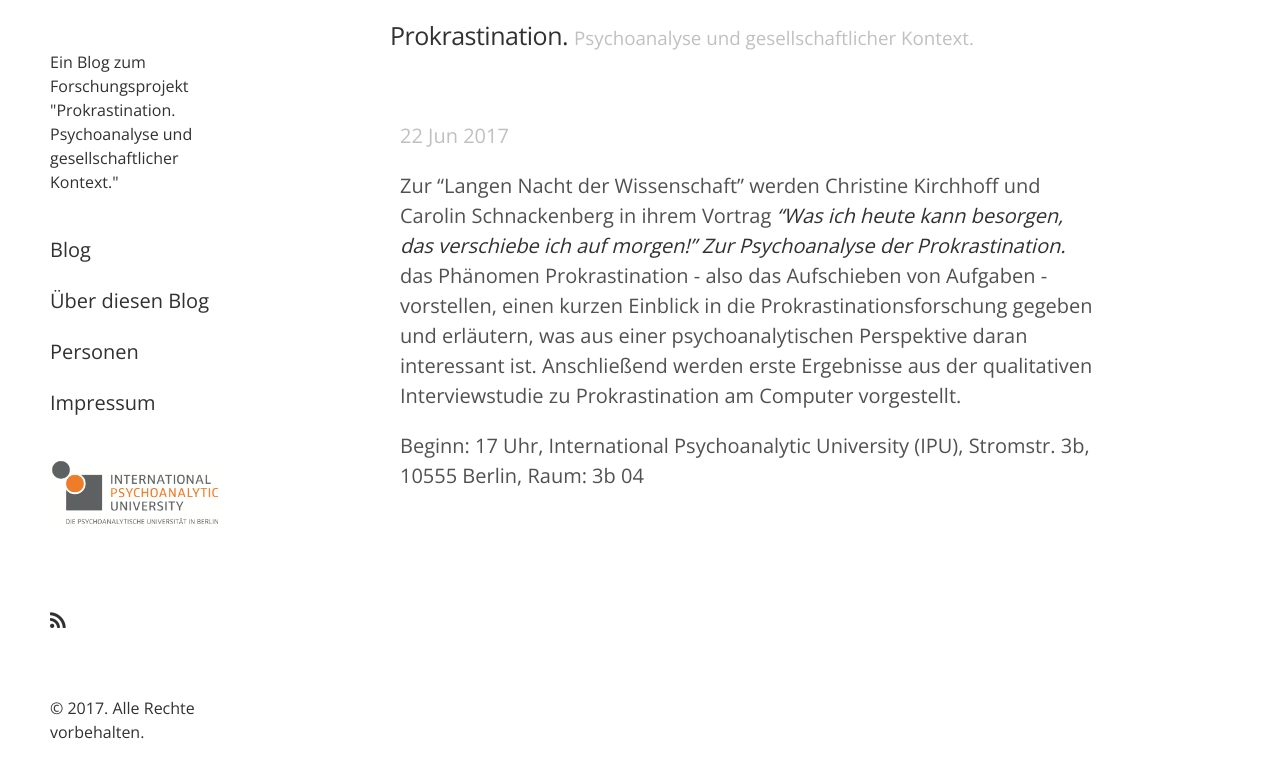
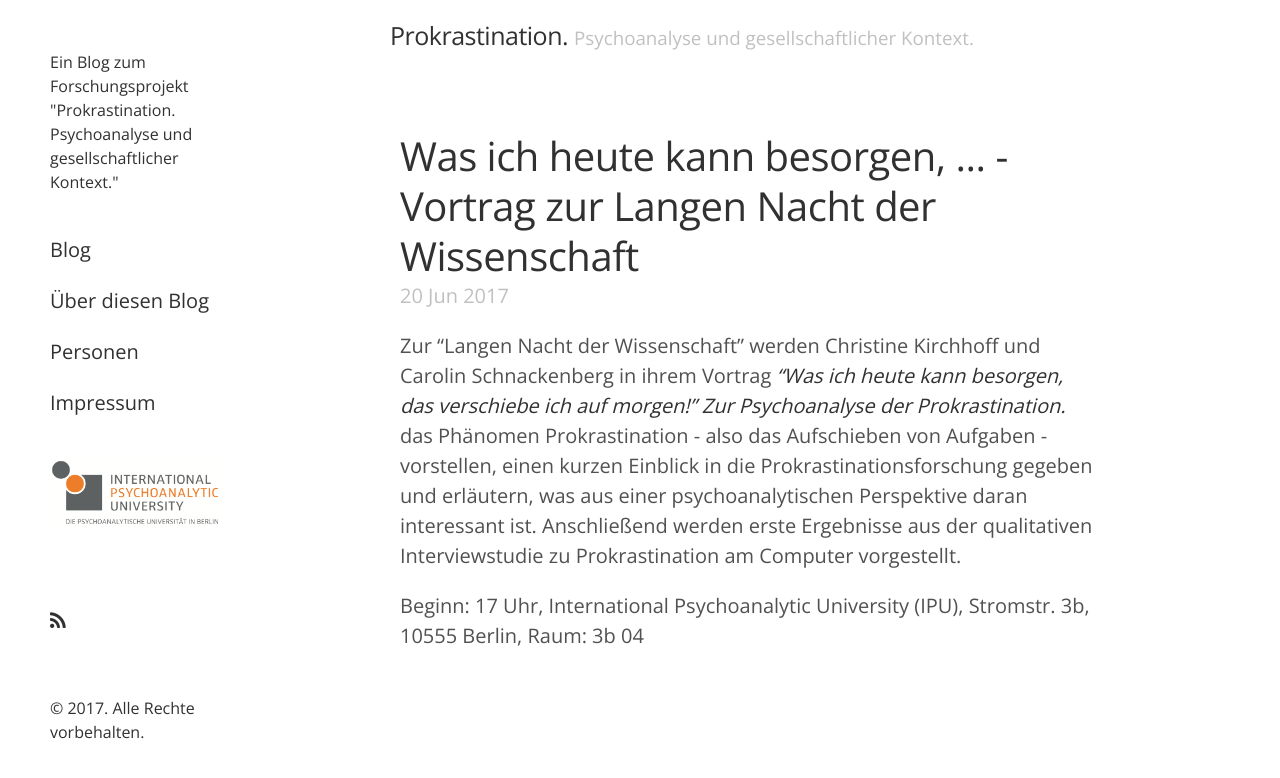
Before and after one commit to aufschieben/aufschieben.github.io, a Jekyll site: the page built from _posts/2017-06-20-Lange-Nacht.markdown, in a window 1280 px wide. Shown: the top 778 px of the page. Built offline with Jekyll 4.4.1, drawn with Linux system fonts in a browser that asks for light colours; our own code applies the rules of GitHub Pages for plain Markdown files.

Commit message:
Update 2017-06-20-Lange-Nacht.markdown

```diff
--- a/_posts/2017-06-20-Lange-Nacht.markdown
+++ b/_posts/2017-06-20-Lange-Nacht.markdown
@@ -1,6 +1,6 @@
 ---
 published: true
-title: 'Was ich heute kann besorgen, ...' - Vortrag zur Langen Nacht der Wissenschaft
+title: Was ich heute kann besorgen, ... - Vortrag zur Langen Nacht der Wissenschaft
 layout: post
 excerpt_separator: <!--more-->
 ---
```
